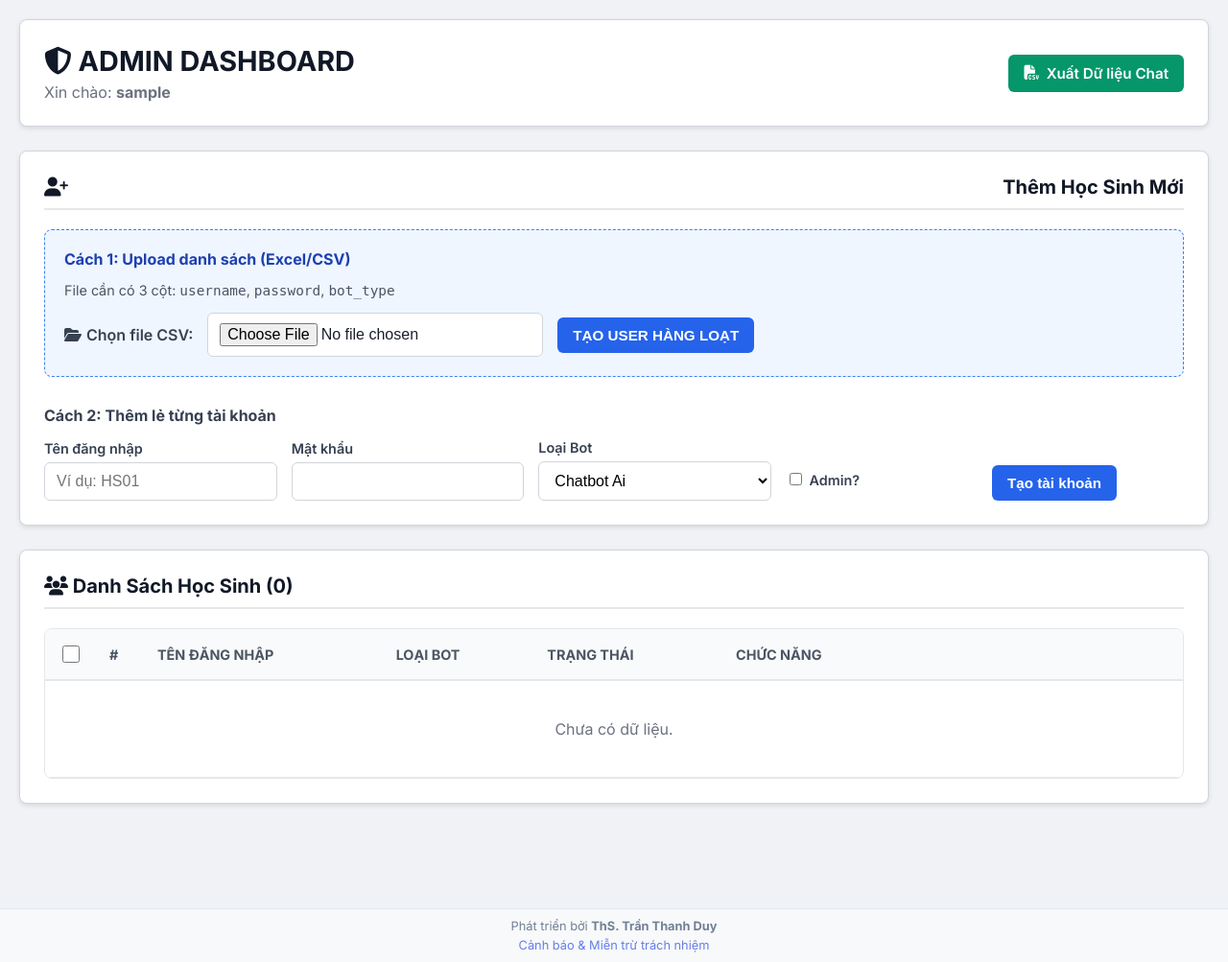
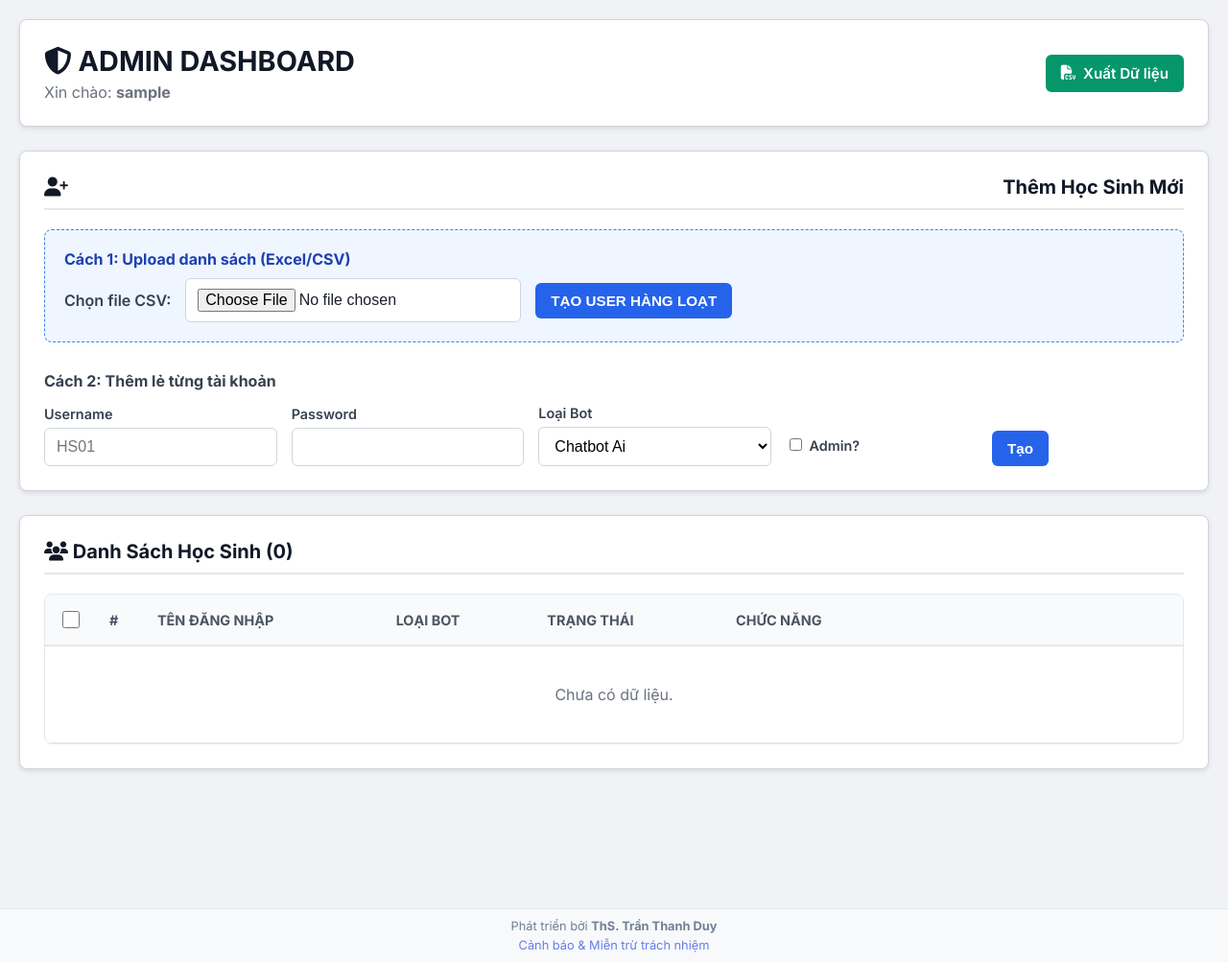
Before and after one commit to tranthanhduysph-coder/power-biology, a Flask app: page /admin in a window 1280 px wide. Shown: the part 60-1063 px from the top of the page at 96% size. Run offline with Flask 3, Linux system fonts and the light colour scheme; a user stored in the database is signed in; tables that the repository leaves empty hold one stand-in row (values such as "Sample post"); some libraries are stand-ins or nearby versions.

Commit message:
Update admin_dashboard.html

```diff
--- a/app/templates/admin_dashboard.html
+++ b/app/templates/admin_dashboard.html
@@ -4,7 +4,6 @@
 
 {% block content %}
 <style>
-    /* CSS Giữ nguyên bản đẹp */
     .scroll-y { overflow-y: auto; height: 100%; background: #f0f2f5; }
     .admin-container { max-width: 1400px; margin: 0 auto; padding: 20px; padding-bottom: 120px; }
     .panel { background: white; border-radius: 8px; box-shadow: 0 2px 5px rgba(0,0,0,0.1); padding: 25px; margin-bottom: 25px; border: 1px solid #d1d5db; }
@@ -30,24 +29,18 @@
     .action-group { display: flex; gap: 8px; align-items: center; }
     .mini-form { display: flex; gap: 5px; align-items: center; background: #f3f4f6; padding: 4px 8px; border-radius: 6px; border: 1px solid #e5e7eb; }
     .mini-input { width: 90px; padding: 4px 8px; border: 1px solid #d1d5db; border-radius: 4px; font-size: 0.85rem; }
-
-    /* Style cho checkbox */
     input[type="checkbox"].bulk-check { width: 18px; height: 18px; cursor: pointer; }
-
     @media (max-width: 768px) { .admin-container { padding: 10px; } .panel { padding: 15px; } .form-row { flex-direction: column; align-items: stretch; } .btn { justify-content: center; width: 100%; margin-bottom: 5px; } }
 </style>
 
 <div class="admin-container">
-
     <div class="panel">
         <div style="display: flex; justify-content: space-between; align-items: center; flex-wrap: wrap; gap: 20px;">
             <div>
                 <h1 style="margin:0; color:#111827; font-size:1.8rem;"><i class="fas fa-shield-alt"></i> ADMIN DASHBOARD</h1>
                 <p style="margin:5px 0 0; color:#6b7280;">Xin chào: <b>{{ current_user.username }}</b></p>
             </div>
-            <a href="{{ url_for('main.export_chat_history') }}" class="btn btn-green">
-                <i class="fas fa-file-csv"></i> Xuất Dữ liệu Chat
-            </a>
+            <a href="{{ url_for('main.export_chat_history') }}" class="btn btn-green"><i class="fas fa-file-csv"></i> Xuất Dữ liệu</a>
         </div>
     </div>
 
@@ -56,15 +49,11 @@
 
         <div style="background: #eff6ff; padding: 20px; border-radius: 8px; border: 1px dashed #3b82f6; margin-bottom: 30px;">
             <h4 style="margin-top:0; color:#1e40af; margin-bottom:10px;">Cách 1: Upload danh sách (Excel/CSV)</h4>
-            <p style="font-size:0.9rem; margin-bottom:15px; color:#4b5563;">File cần có 3 cột: <code>username</code>, <code>password</code>, <code>bot_type</code></p>
-
             <form method="POST" action="{{ url_for('main.batch_create_users') }}" enctype="multipart/form-data" style="display: flex; gap: 15px; flex-wrap: wrap; align-items: center;">
                 {{ upload_form.csrf_token(id="csrf_token_upload") }}
-                <label for="file_upload_input" style="font-weight: 600; color: #374151; cursor: pointer; display: flex; align-items: center; gap: 5px;">
-                    <i class="fas fa-folder-open"></i> Chọn file CSV:
-                </label>
+                <label for="file_upload_input" style="font-weight: 600; color: #374151; cursor: pointer;">Chọn file CSV:</label>
                 {{ upload_form.csv_file(class="form-control", style="max-width:350px;", id="file_upload_input") }}
-                <button type="submit" class="btn btn-blue" id="btn_submit_upload">TẠO USER HÀNG LOẠT</button>
+                <button type="submit" class="btn btn-blue">TẠO USER HÀNG LOẠT</button>
             </form>
         </div>
 
@@ -73,26 +62,24 @@
             <form method="POST" action="{{ url_for('main.create_single_user') }}">
                 {{ user_form.csrf_token(id="csrf_token_create") }}
                 <div class="form-row">
-                    <div class="form-group"><label>Tên đăng nhập</label>{{ user_form.username(class="form-control", placeholder="Ví dụ: HS01", id="input_new_user") }}</div>
-                    <div class="form-group"><label>Mật khẩu</label>{{ user_form.password(class="form-control", value="123456", id="input_new_pass") }}</div>
-                    <div class="form-group"><label>Loại Bot</label>{{ user_form.bot_type(class="form-control", id="input_bot_type") }}</div>
-                    <div class="form-group" style="flex:0 0 auto; padding-bottom:12px;">{{ user_form.is_admin(id="check_is_admin") }} <label for="check_is_admin" style="display:inline; cursor:pointer;">Admin?</label></div>
-                    <div class="form-group" style="flex:0 0 auto;"><button type="submit" class="btn btn-blue" id="btn_submit_create">Tạo tài khoản</button></div>
+                    <div class="form-group"><label>Username</label>{{ user_form.username(class="form-control", placeholder="HS01") }}</div>
+                    <div class="form-group"><label>Password</label>{{ user_form.password(class="form-control", value="123456") }}</div>
+                    <div class="form-group"><label>Loại Bot</label>{{ user_form.bot_type(class="form-control") }}</div>
+                    <div class="form-group" style="flex:0 0 auto; padding-bottom:12px;">{{ user_form.is_admin(id="chk_admin") }} <label for="chk_admin" style="display:inline; cursor:pointer;">Admin?</label></div>
+                    <div class="form-group" style="flex:0 0 auto;"><button type="submit" class="btn btn-blue">Tạo</button></div>
                 </div>
             </form>
         </div>
     </div>
 
     <div class="panel">
-
-        <form id="bulk_delete_form" action="{{ url_for('main.delete_selected_users') }}" method="POST" onsubmit="return confirm('Bạn có chắc chắn muốn xóa các tài khoản đã chọn không?');"></form>
+        <form id="bulk_delete_form" action="{{ url_for('main.delete_selected_users') }}" method="POST" onsubmit="return confirm('Bạn có chắc chắn muốn xóa các tài khoản đã chọn?');"></form>
 
         <div class="panel-header">
             <span><i class="fas fa-users"></i> Danh Sách Học Sinh ({{ users|length }})</span>
-
             {% if users|length > 0 %}
             <button type="submit" form="bulk_delete_form" class="btn btn-red" style="padding: 8px 12px; font-size: 0.9rem;">
-                <i class="fas fa-trash-alt"></i> XÓA MỤC ĐÃ CHỌN
+                <i class="fas fa-trash-check"></i> XÓA MỤC ĐÃ CHỌN
             </button>
             {% endif %}
         </div>
@@ -101,42 +88,28 @@
             <table>
                 <thead>
                     <tr>
-                        <th style="width: 40px; text-align: center;">
-                            <input type="checkbox" id="select_all" class="bulk-check" onclick="toggleAll(this)">
-                        </th>
-                        <th style="width: 50px;">#</th>
-                        <th>Tên Đăng Nhập</th>
-                        <th>Loại Bot</th>
-                        <th>Trạng Thái</th>
-                        <th style="width: 480px;">Chức Năng</th>
+                        <th style="width: 40px; text-align: center;"><input type="checkbox" id="select_all" class="bulk-check" onclick="toggleAll(this)"></th>
+                        <th style="width: 50px;">#</th><th>Tên Đăng Nhập</th><th>Loại Bot</th><th>Trạng Thái</th><th style="width: 480px;">Chức Năng</th>
                     </tr>
                 </thead>
                 <tbody>
                     {% for user in users %}
                     <tr>
-                        <td style="text-align: center;">
-                            <input type="checkbox" name="user_ids" value="{{ user.id }}" form="bulk_delete_form" class="bulk-check user-check">
-                        </td>
+                        <td style="text-align: center;"><input type="checkbox" name="user_ids" value="{{ user.id }}" form="bulk_delete_form" class="bulk-check user-check"></td>
                         <td>{{ loop.index }}</td>
                         <td><b>{{ user.username }}</b></td>
-                        <td>
-                            {% if user.bot_type == 'ai' %}
-                                <span style="background:#dbeafe; color:#1e40af; padding:4px 10px; border-radius:15px; font-weight:bold; font-size:0.8rem;">AI Coach</span>
-                            {% else %}
-                                <span style="background:#fef3c7; color:#92400e; padding:4px 10px; border-radius:15px; font-weight:bold; font-size:0.8rem;">Basic Bot</span>
-                            {% endif %}
-                        </td>
+                        <td><span style="background:{{ '#dbeafe' if user.bot_type=='ai' else '#fef3c7' }}; color:{{ '#1e40af' if user.bot_type=='ai' else '#92400e' }}; padding:4px 10px; border-radius:15px; font-weight:bold; font-size:0.8rem;">{{ 'AI Coach' if user.bot_type=='ai' else 'Basic Bot' }}</span></td>
                         <td>{% if user.current_session_id %}<span style="color:#059669; font-weight:600;">Đã học</span>{% else %}<span style="color:#9ca3af;">Chưa vào</span>{% endif %}</td>
                         <td>
                             <div class="action-group">
-                                <a href="{{ url_for('main.view_chat_history', user_id=user.id) }}" class="btn btn-sm btn-purple" title="Xem chat"><i class="fas fa-comments"></i> Chat</a>
-                                <a href="{{ url_for('main.view_variable_logs', user_id=user.id) }}" class="btn btn-sm btn-orange" title="Logs"><i class="fas fa-clipboard-list"></i> Logs</a>
+                                <a href="{{ url_for('main.view_chat_history', user_id=user.id) }}" class="btn btn-sm btn-purple"><i class="fas fa-comments"></i></a>
+                                <a href="{{ url_for('main.view_variable_logs', user_id=user.id) }}" class="btn btn-sm btn-orange"><i class="fas fa-clipboard-list"></i></a>
                                 <form action="{{ url_for('main.reset_student_password', user_id=user.id) }}" method="POST" class="mini-form">
-                                    {{ reset_form.csrf_token(id="csrf_reset_" ~ user.id) }}
-                                    {{ reset_form.new_password(class="mini-input", placeholder="Pass mới", id="new_pass_" ~ user.id) }}
-                                    <button type="submit" class="btn-icon" title="Lưu"><i class="fas fa-save"></i></button>
+                                    {{ reset_form.csrf_token(id="csrf_" ~ user.id) }}
+                                    {{ reset_form.new_password(class="mini-input", placeholder="Pass mới") }}
+                                    <button type="submit" class="btn-icon"><i class="fas fa-save"></i></button>
                                 </form>
-                                <a href="{{ url_for('main.delete_user', user_id=user.id) }}" class="btn btn-sm btn-red" onclick="return confirm('Xóa user này?');" title="Xóa"><i class="fas fa-trash-alt"></i></a>
+                                <a href="{{ url_for('main.delete_user', user_id=user.id) }}" class="btn btn-sm btn-red" onclick="return confirm('Xóa?');"><i class="fas fa-trash-alt"></i></a>
                             </div>
                         </td>
                     </tr>
@@ -150,12 +123,9 @@
 </div>
 
 <script>
-    // Script chọn tất cả
     function toggleAll(source) {
         checkboxes = document.querySelectorAll('.user-check');
-        for(var i=0, n=checkboxes.length;i<n;i++) {
-            checkboxes[i].checked = source.checked;
-        }
+        for(var i=0; i<checkboxes.length; i++) checkboxes[i].checked = source.checked;
     }
 </script>
 {% endblock %}
```
